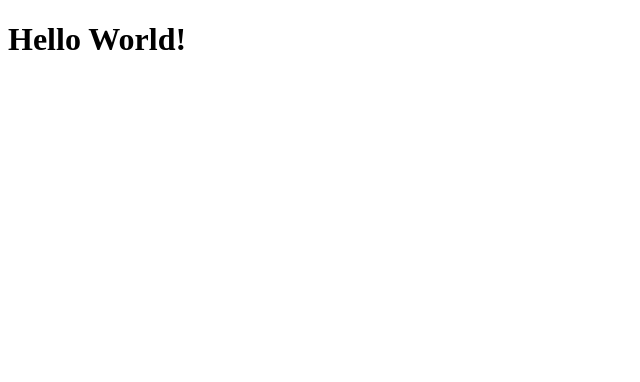
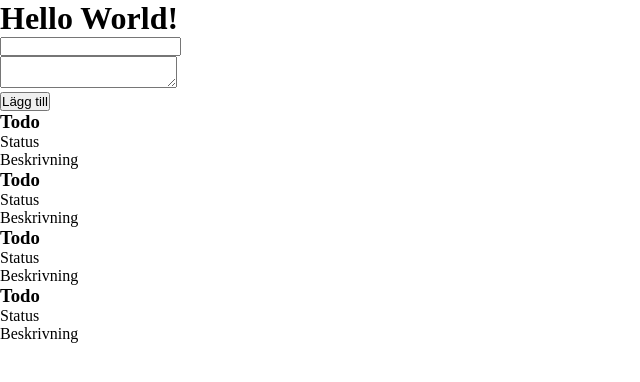
Before and after one commit to CalleAlexanderson/dt210gMoment2, a React (Vite) app in the folder moment2 frontend/moment2frontend/: page / in a window 1280 px wide. Shown: the top 382 px of the page, without its empty margins (0-640 px from the left). Built offline with nearby package versions, Linux system fonts and the light colour scheme.

Commit message:
filer skapade, form skapad, validering gjort

```diff
--- a/moment2 frontend/moment2frontend/src/App.tsx
+++ b/moment2 frontend/moment2frontend/src/App.tsx
@@ -1,13 +1,15 @@
-import { useState } from 'react'
-import './App.css'
+import "./App.css";
+import TodoList from "./components/TodoList";
+import TodoForm from "./components/TodoForm";
 
 function App() {
-
   return (
     <>
-    <h1>Hello World!</h1>
+      <h1>Hello World!</h1>
+      <TodoForm />
+      <TodoList />
     </>
-  )
+  );
 }
 
-export default App
+export default App;
--- /dev/null
+++ b/moment2 frontend/moment2frontend/src/components/Todo.tsx
@@ -0,0 +1,14 @@
+import './Todo.css'
+
+const Todo = () => {
+    return (
+        <article>
+            <h3>Todo</h3>
+            <p>Status</p>
+            <p>Beskrivning</p>
+        </article>
+    )
+
+}
+
+export default Todo
--- /dev/null
+++ b/moment2 frontend/moment2frontend/src/components/TodoForm.tsx
@@ -0,0 +1,96 @@
+import { useState } from "react";
+import "./TodoForm.css";
+
+const TodoForm = () => {
+  // interface för formdatan
+  interface FormInterface {
+    title: string;
+    status: string;
+    description: string;
+  }
+
+  // interface för errors
+  interface ErrorsInterface {
+    title?: string,
+    description?: string
+  }
+
+  const [formData, setFormData] = useState<FormInterface>({
+    title: "",
+    status: "ej påbörjad",
+    description: "",
+  });
+
+  const [errors, setErrors] = useState<ErrorsInterface>({});
+
+  const submitForm = (event: any) => {
+    event?.preventDefault();
+    console.log("Formuläret skickat");
+
+    const validationErrors = validateForm(formData)
+
+    if (Object.keys(validationErrors).length > 0) {
+      // om det finns errors uppdateras staten errors
+      setErrors(validationErrors);
+      console.log("errors");
+    } else {
+      // Tömmer errors staten
+      setErrors({});
+      console.log("inga errors")
+    }
+  };
+
+  // validerar formuläret
+  const validateForm = (data: FormInterface) => {
+    const validationErrors: ErrorsInterface = {};
+
+    // kollar så titel finns med
+    if (!data.title) {
+      validationErrors.title = "Fyll i titel"
+    }
+
+    // kollar så beskrivningen inte är längre än 200 tecken
+    if (data.description.length > 200) {
+      validationErrors.description = "Beskrivningen får ej vara äver 200 tecken"
+    }
+
+    return validationErrors;
+  }
+
+  return (
+    <>
+      <form onSubmit={submitForm}>
+        <div>
+          <label htmlFor="title"></label>
+          <input
+            type="text"
+            id="title"
+            name="title"
+            value={formData.title}
+            onChange={(event) => {
+              // Uppdaterar title i formdata men behåller resten av värdena
+              setFormData({ ...formData, title: event.target.value });
+            }}
+          />
+          {errors.title && <span>{errors.title}</span>}
+        </div>
+        <div>
+          <label htmlFor="desc"></label>
+          <textarea
+            name="desc"
+            id="desc"
+            value={formData.description}
+            onChange={(event) => {
+              // Uppdaterar description i formdata men behåller resten av värdena
+              setFormData({ ...formData, description: event.target.value });
+            }}
+          ></textarea>
+          {errors.description && <span>{errors.description}</span>}
+        </div>
+        <input type="submit" value="Lägg till" />
+      </form>
+    </>
+  );
+};
+
+export default TodoForm;
--- /dev/null
+++ b/moment2 frontend/moment2frontend/src/components/TodoList.tsx
@@ -0,0 +1,18 @@
+
+import Todo from './Todo'
+import './TodoList.css'
+
+function TodoList() {
+  return (
+    <>
+      <div className='todo-grid'>
+        <Todo />
+        <Todo />
+        <Todo />
+        <Todo />
+      </div>
+    </>
+  )
+}
+
+export default TodoList
--- a/moment2 frontend/moment2frontend/src/index.css
+++ b/moment2 frontend/moment2frontend/src/index.css
@@ -0,0 +1,4 @@
+* {
+    margin: 0;
+    padding: 0;
+  }
```
Also changed, not shown: moment2 frontend/moment2frontend/src/components/Todo.css (added), moment2 frontend/moment2frontend/src/components/TodoForm.css (added), moment2 frontend/moment2frontend/src/components/TodoList.css (added).
